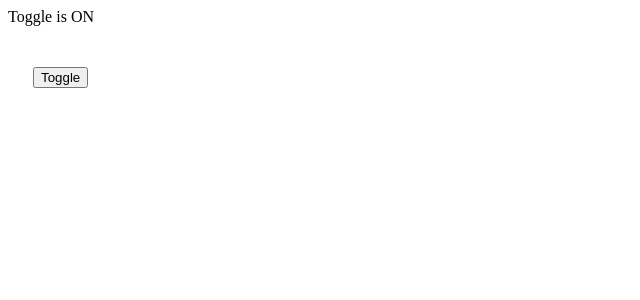
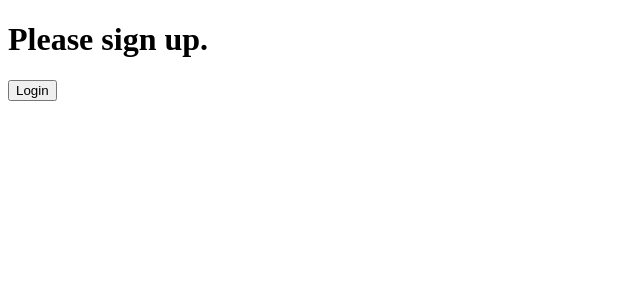
Before and after one commit to asachan2707/React-App, a React (Create React App) app: page / in a window 1280 px wide. Shown: the top 300 px of the page, without its empty margins (0-640 px from the left). Built offline with nearby package versions, Linux system fonts and the light colour scheme.

Commit message:
TK-1005: Added the new Login Console component

```diff
--- /dev/null
+++ b/src/components/ClassBased/Login-lib/Login.js
@@ -0,0 +1,91 @@
+import React from 'react'
+
+function UserGreeting(props) {
+    return <h1>
+        Welcome back!
+        <Mailbox unreadMsg={props.msg} />
+    </h1>;
+}
+
+function GuestGreeting(props) {
+    return <h1>Please sign up.</h1>;
+}
+
+function Greeting(props) {
+    const isLoggedIn = props.isLoggedIn;
+    if (isLoggedIn) {
+        return <UserGreeting msg={props.msg} />;
+    } else {
+        return <GuestGreeting />;
+    }
+}
+
+function LoggedIn(props) {
+    return (
+        <button onClick={props.onClick}>
+            Login
+        </button>
+    );
+}
+
+function LoggedOut(props) {
+    return (
+        <button onClick={props.onClick}>
+            Logout
+        </button>
+    );
+}
+
+function Mailbox(props) {
+    const unreadMsg = props.unreadMsg;
+    return (
+        <div>
+            <h6>Hello!
+             {unreadMsg.length > 0 &&
+                    <span>You have {unreadMsg.length} messages.</span>
+                }
+            </h6>
+        </div>
+    );
+}
+
+class Login extends React.Component {
+    constructor(props) {
+        super(props);
+        this.handleLogin = this.handleLogin.bind(this);
+        this.handleLogout = this.handleLogout.bind(this);
+        this.state = {
+            isLoggedIn: false,
+            messages: ['Abc', 'sdsd', 'refds']
+        };
+    }
+
+    handleLogin() {
+        this.setState({ isLoggedIn: true });
+    }
+    handleLogout() {
+        this.setState({ isLoggedIn: false });
+    }
+
+    render() {
+        let button;
+        const isToggleIn = this.state.isLoggedIn;
+        const messages = this.state.messages;
+
+        if (isToggleIn) {
+            button = <LoggedOut onClick={this.handleLogout} />
+        } else {
+            button = <LoggedIn onClick={this.handleLogin} />
+        }
+
+        return (
+            <div>
+                <Greeting isLoggedIn={isToggleIn} msg={messages} />
+                {button}
+            </div>
+
+        );
+    }
+}
+
+export default Login;
--- a/src/index.js
+++ b/src/index.js
@@ -15,6 +15,7 @@ import ChangeState from './components/ClassBased/ChangeState/ChangeState';
 import Practice1 from './components/ClassBased/Practice/Practice1';
 import Clock from './components/ClassBased/Clock-lib/Clock'
 import Toggle from './components/ClassBased/Toggle-lib/Toggle'
+import Login from './components/ClassBased/Login-lib/Login'
 
 // Functional component start
     // 1 Normal page with header, footer and main content section
@@ -61,4 +62,7 @@ import Toggle from './components/ClassBased/Toggle-lib/Toggle'
     // ReactDOM.render(<Clock />, document.getElementById('root'));  // explanation in Clock component
 
     // Toggle
-    ReactDOM.render(<Toggle />, document.getElementById('root'));
+    // ReactDOM.render(<Toggle />, document.getElementById('root'));
+
+    // Login console
+    ReactDOM.render(<Login />, document.getElementById('root'));
```
Also changed, not shown: 2 other files (tests, documents, lock files or other folders).
